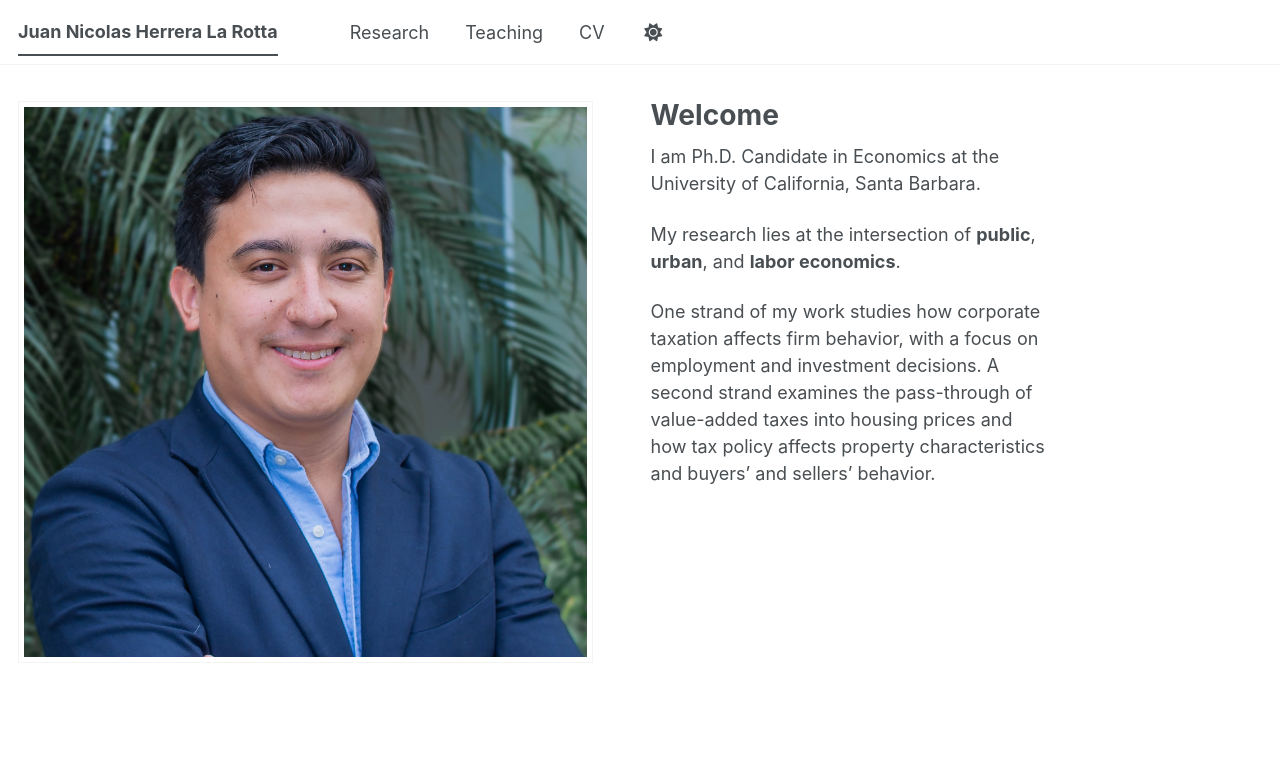
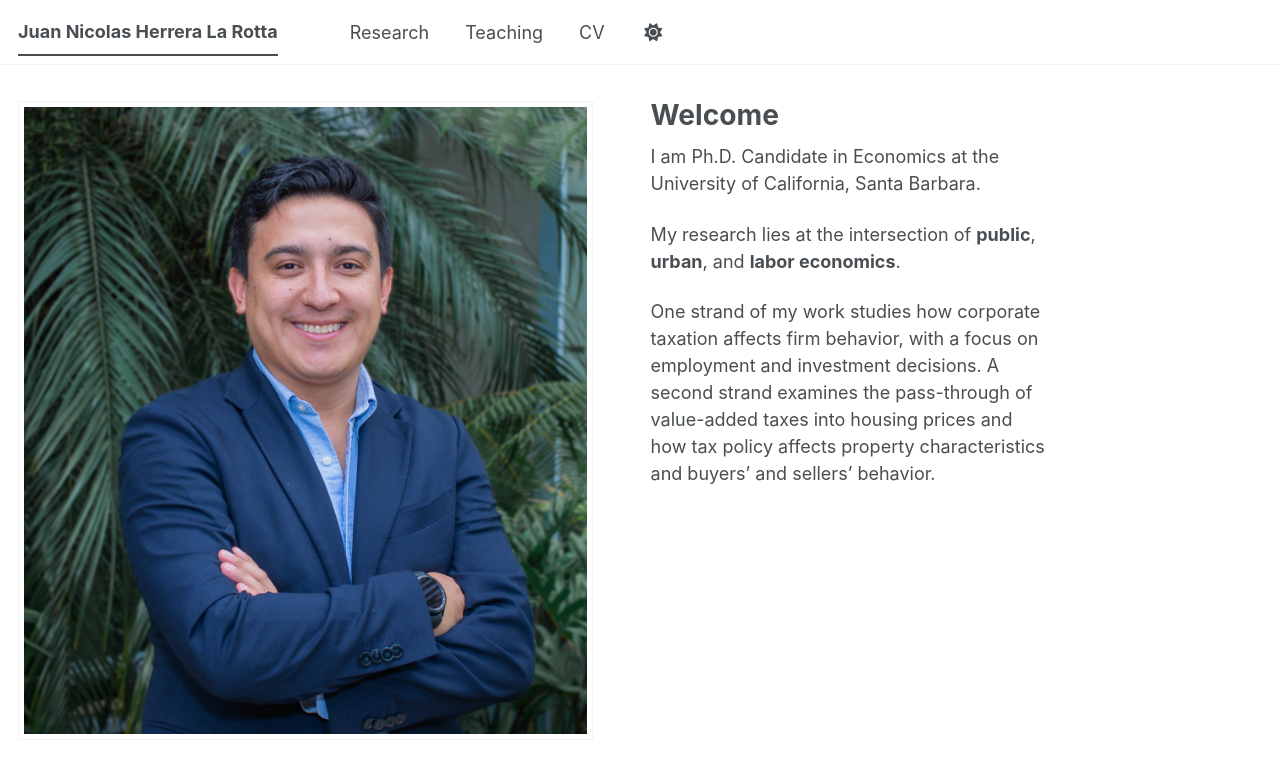
Before and after one commit to nicolas-herrera-l/nicolas-herrera-l.github.io, a Jekyll site: the page built from _pages/about.md, in a window 1280 px wide. Shown: the top 779 px of the page. Built offline with Jekyll 4.4.1, drawn with Linux system fonts in a browser that asks for light colours; a style sheet for code colours, icons or effects is not loaded.

Commit message:
Update author avatar in configuration file

```diff
--- a/_config.yml
+++ b/_config.yml
@@ -23,7 +23,7 @@ repository               : "nicolas-herrera-l.github.io"
 #               Additional customization can be done by editing /_includes/author-profile.html
 author:
   # Biographic information
-  avatar           : "main_picture.jpg"
+  avatar           : "opcion_6.jpg"
   name             : # URL
   pronouns         : # example: "she/her"
   bio              : # URL
```
